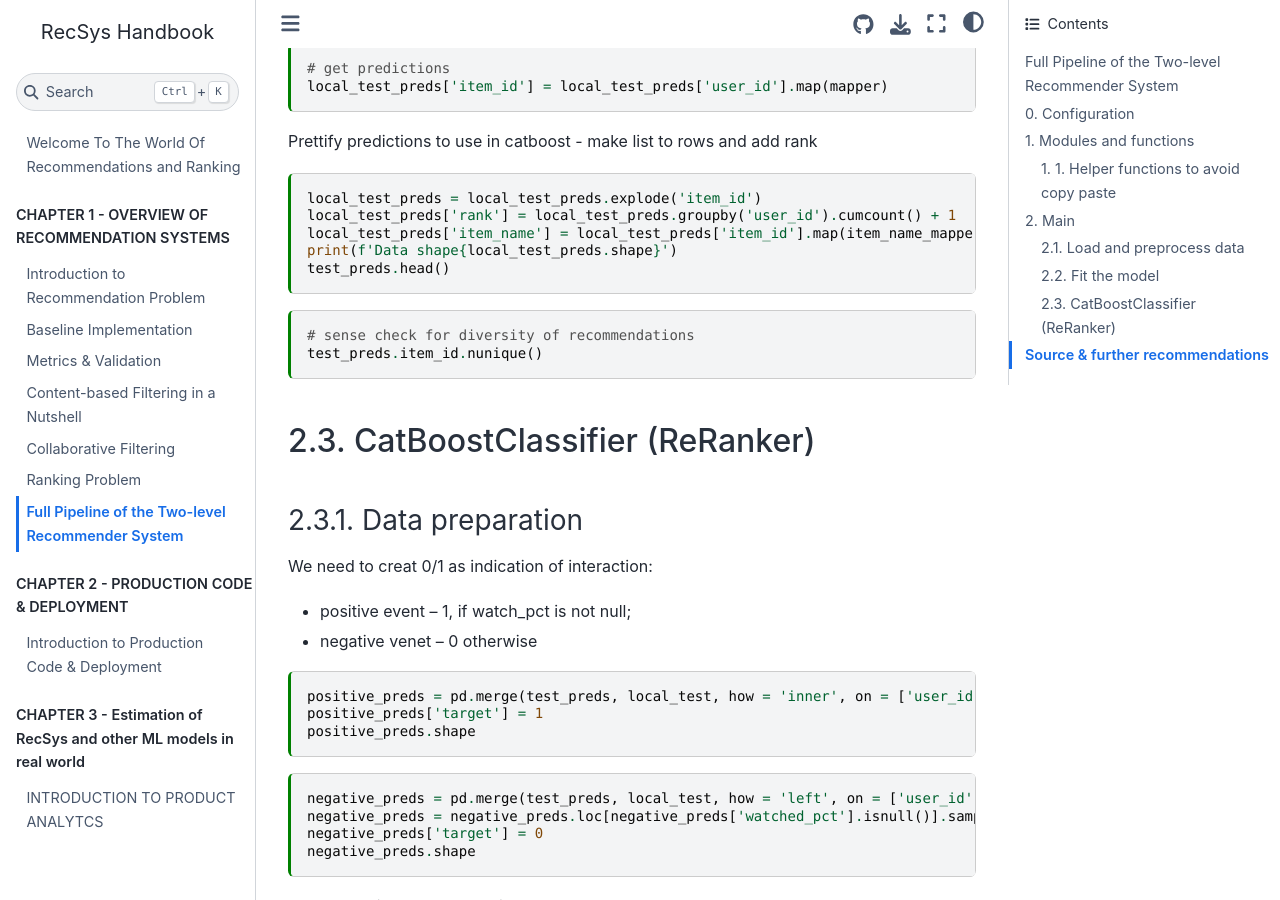
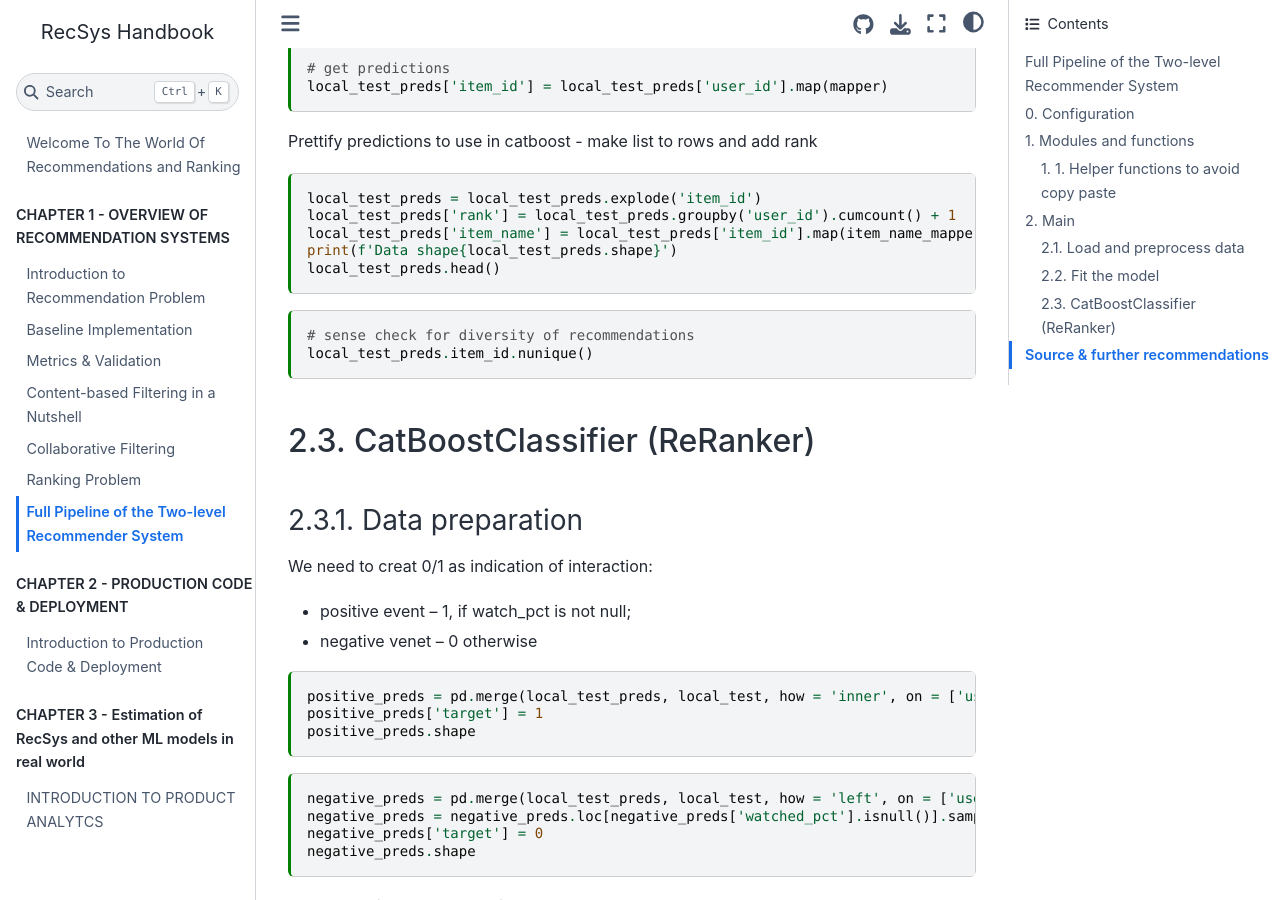
Before and after one commit to kshurik/rekkobook, a Jupyter Book: the page built from docs/chapter1/full_pipeline.md, in a window 1280 px wide and 900 px high, scrolled down 6680 px. Built offline with Jupyter Book 1.0.4 settings and Sphinx 7.4.7 and the Sphinx Book theme 1.1.4, drawn with Linux system fonts in a browser that asks for light colours.

Commit message:
fixed local_test df  error

````diff
--- a/docs/chapter1/full_pipeline.md
+++ b/docs/chapter1/full_pipeline.md
@@ -354,12 +354,12 @@ local_test_preds = local_test_preds.explode('item_id')
 local_test_preds['rank'] = local_test_preds.groupby('user_id').cumcount() + 1
 local_test_preds['item_name'] = local_test_preds['item_id'].map(item_name_mapper)
 print(f'Data shape{local_test_preds.shape}')
-test_preds.head()
+local_test_preds.head()
 ```
 
 ```{code-cell} ipython3
 # sense check for diversity of recommendations
-test_preds.item_id.nunique()
+local_test_preds.item_id.nunique()
 ```
 
 
@@ -376,13 +376,13 @@ We need to creat 0/1 as indication of interaction:
 - negative venet -- 0 otherwise
 
 ```{code-cell} ipython3
-positive_preds = pd.merge(test_preds, local_test, how = 'inner', on = ['user_id', 'item_id'])
+positive_preds = pd.merge(local_test_preds, local_test, how = 'inner', on = ['user_id', 'item_id'])
 positive_preds['target'] = 1
 positive_preds.shape
 ```
 
 ```{code-cell} ipython3
-negative_preds = pd.merge(test_preds, local_test, how = 'left', on = ['user_id', 'item_id'])
+negative_preds = pd.merge(local_test_preds, local_test, how = 'left', on = ['user_id', 'item_id'])
 negative_preds = negative_preds.loc[negative_preds['watched_pct'].isnull()].sample(frac = .2)
 negative_preds['target'] = 0
 negative_preds.shape
````
